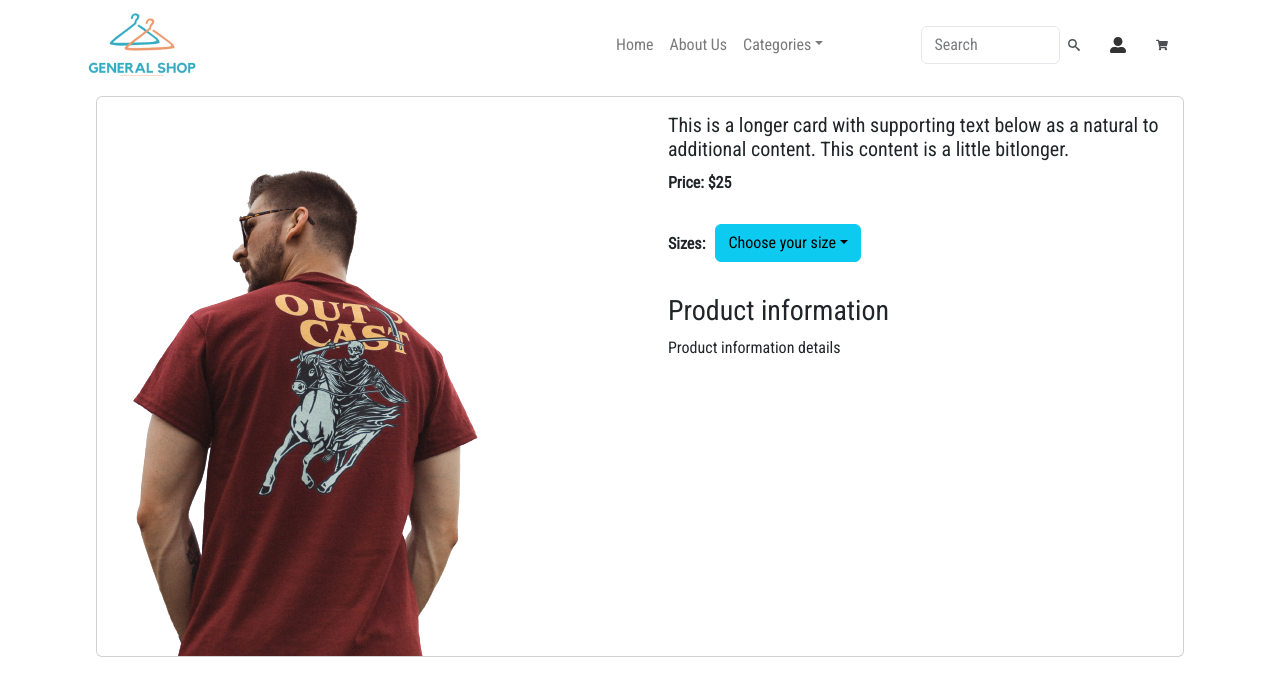
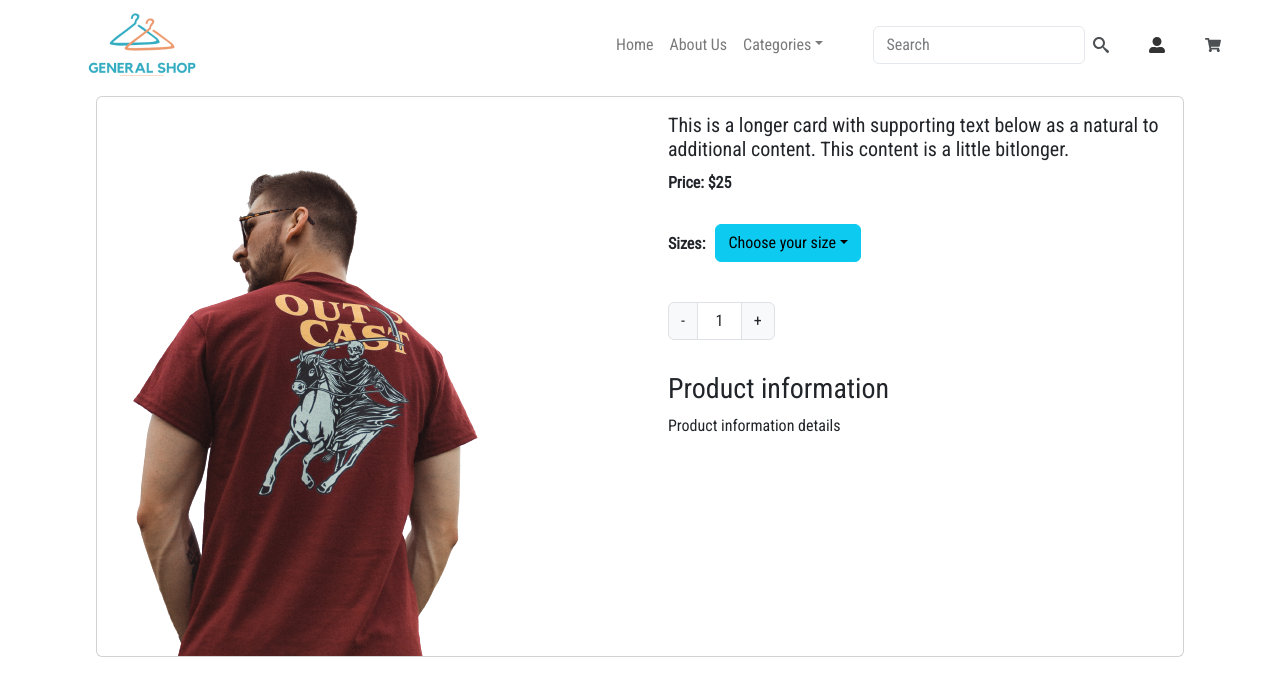
Before and after one commit to LuDev01/General-Shop, a React (Create React App) app in the folder client/: page /productDetails/1 in a window 1280 px wide. Both pictures are taken after a click on the icon 1074 px from the left and 44 px from the top of the page. Shown: the top 696 px of the page. Built offline with nearby package versions, Linux system fonts and the light colour scheme.

Commit message:
Solving the authentication issue

```diff
--- a/client/src/components/LoginForm.jsx
+++ b/client/src/components/LoginForm.jsx
@@ -5,7 +5,7 @@ import CarrouselLogIn from './CarrouselLogIn';
 import Form from "react-bootstrap/Form";
 import Logo from "./assets/GeneralShopLogo.png";
 import { BsFillEyeFill, BsFillEyeSlashFill } from "react-icons/bs";
-import bcrypt from 'bcryptjs';
+import CryptoJS from "crypto-js";
 
 export const LoginForm = () => {
 
@@ -15,8 +15,6 @@ export const LoginForm = () => {
   const [passw,setPassw]=useState('');
   const [emailError,setEmailError]=useState('');
   const [errors, setErrors]=useState('');
-  // const emailRef=useRef();
-  // const passwRef=useRef();
 
   const navigate = useNavigate();
 
@@ -52,27 +50,32 @@ export const LoginForm = () => {
     const errors = validate();
     setErrors(errors);
 
-//     const Eemail=email.current.value;
-//     const Ppassw=passw.current.value;
- const hashedPassword=bcrypt.hashSync(passw,12);
+
+    // const hashedPassword = CryptoJS.AES.encrypt(passw, 'secret key').toString();
 //  window.localStorage.setItem('login',JSON.stringify(Eemail,hashedPassword))
-
-
-  // // Send the request to the server
 
     if (!errors.email && !errors.passw) {
       // Here we only continue if there are no validation errors
+
+
+      console.log("Sending request with email and password:", email, passw);
+
       fetch('http://localhost:5000/login', {
         method: 'POST',
         headers: {
           'Content-Type': 'application/json',
           'Accept': 'application/json',
         },
-        body: JSON.stringify({ email: email, password: hashedPassword }),
+
+        body: JSON.stringify({ email: email, password: passw }),
+        // body: JSON.stringify({ email: email, password: hashedPassword }),
 
       })
         .then((response) => response.json())
         .then((data) => {
+
+          console.log("Received response from server:", data.message);
+
           if (data.message === 'Welcome!') {
             alert('Logged in successfully! Welcome to General Shop');
             setEmail('');
@@ -82,6 +85,7 @@ export const LoginForm = () => {
             // Authentication fails
             alert('Authentication failed! Please check your information or create your account.');
             console.log("Error de else")
+            console.log(passw);
           }
         })
         .catch((error) => console.log(error));
--- a/client/src/components/NavBar.css
+++ b/client/src/components/NavBar.css
@@ -20,17 +20,16 @@
     margin-right:60vh ;
 }
 .search-icon{
-    margin-right:  30px;
+    margin-right:  40px;
     cursor: pointer;
 }
-
 .user-icon{
-    margin-right: 30px;
+    margin-right: 40px;
     cursor: pointer;
 }
 
 .cart-icon{
-    margin-right: 30px;
+    /* margin-right: 30px; */
     cursor: pointer;
 }
 
@@ -38,7 +37,11 @@
     color: #000;
 }
 
+.search-container{
+    margin-left: -3rem;
+    width:220px;
 
+}
 .dropdown-search{
     display: flex;
     flex-direction: column;
@@ -58,3 +61,7 @@
     padding: 2px;
     margin-left: 10px;
 }
+.dropdown-search-img{
+    margin-left: 2rem;
+    max-width: 4.5rem;
+}
--- a/client/src/components/NavBar.jsx
+++ b/client/src/components/NavBar.jsx
@@ -6,14 +6,11 @@ import Form from "react-bootstrap/Form";
 import "./NavBar.css";
 import logo from "./assets/GeneralShopLogoNoSlogan.png";
 import { ImSearch } from "react-icons/im";
-import { useState, useEffect } from "react";
+import { useState} from "react";
 import CartModal from "./CartModal";
 import { FaUserAlt } from "react-icons/fa";
 import { Link } from "react-router-dom";
-import Dropdown from "react-bootstrap/Dropdown";
-import DropdownButton from "react-bootstrap/DropdownButton";
 import { products } from "./Products";
-
 
 export const NavBar = () => {
   const [navbar, setNavbar] = useState(false);
@@ -56,11 +53,9 @@ const handleOnSearch=(searchItem)=>{
   console.log('searching', searchItem);
 };
 
+  return (
+    <>
 
-
-
-
-  return (
     <Navbar
       expand="lg"
       className={
@@ -89,9 +84,9 @@ const handleOnSearch=(searchItem)=>{
               </NavDropdown.Item>
             </NavDropdown>
           </Nav>
-      <div className="search-container">
+      {/* <div className="search-container"> */}
           <Form
-            className="d-flex search-field"
+            className="d-flex search-field search-container"
             style={{ opacity: search.opacity, transition: search.transition }}
           >
             <Form.Control
@@ -108,27 +103,18 @@ const handleOnSearch=(searchItem)=>{
             {products.filter(el=>{
               const searchItem=value.toLowerCase();
               const itemName=el.name.toLowerCase();
-              return searchItem && itemName.startsWith(searchItem) && itemName!==searchItem
+              // return searchItem && itemName.startsWith(searchItem) && itemName!==searchItem
+              return searchItem && itemName.includes(searchItem.toLowerCase()) && itemName!==searchItem
             }).slice(0,3)
 
             .map((el)=>(
-              <div className="dropdown-search-row" onClick={()=>handleOnSearch(el.name)} key={el.id}>
+              <Link className="dropdown-search-row"  to={`/productDetails/${el.id}`} onClick={()=>handleOnSearch(el.name)} key={el.id}   style={{ textDecoration: "none", color:"black" }}>
                 {el.name}
-
-              </div>
+                 <img  className="dropdown-search-img" src={el.image} alt="products" />
+                 </Link>
             ))}
-
             </div>
-
-        {/* {isDropdownVisible && (
-
-            <DropdownButton>
-            {products.map((el)=>(
-            <Dropdown.Item>{el.name}</Dropdown.Item>))}
-            </DropdownButton>
-        )} */}
           </Form>
-          </div>
 
           {search.showSearchButton ? (
             <ImSearch className="search-icon" onClick={showIcon}  />
@@ -142,5 +128,6 @@ const handleOnSearch=(searchItem)=>{
         </Navbar.Collapse>
       </Container>
     </Navbar>
+    </>
   );
 };
--- a/client/src/components/ProductDetails.jsx
+++ b/client/src/components/ProductDetails.jsx
@@ -15,6 +15,22 @@ import { NavBar } from "./NavBar";
 export const ProductDetails = () => {
   const { productId } = useParams();
   const [selectedSize, setSelectedSize] = useState(null);
+  const [quantity,setQuantity]=useState(1);
+
+  const handleDecrement=()=>{
+    if(quantity>1){
+      setQuantity(prevCount=>prevCount-1);
+    }
+
+  };
+  const handleIncrement=()=>{
+    if(quantity<10){
+      setQuantity(prevCount=>prevCount+1);
+    }
+
+  }
+
+
   const product = products.find(
     (products) => products.id === parseInt(productId)
   );
@@ -60,6 +76,17 @@ export const ProductDetails = () => {
                   </Dropdown.Menu>
                 </Dropdown>
               </CardSubtitle>
+              <br />
+              <div className="row">
+              <div className="col-md-3 mt-3">
+              <div className="input-group">
+                <button type="button" onClick={handleDecrement} className="input-group-text">-</button>
+                <input type="numbet" className="form-control text-center"value={quantity}/>
+                {/* <div className="form-control text-center">{quantity}</div> */}
+                <button type="button" onClick={handleIncrement} className="input-group-text">+</button>
+              </div>
+              </div>
+              </div>
               <div className="product-info">
                 <h3>Product information</h3>
                 <p>Product information details</p>
--- a/client/src/components/RegisterForm.jsx
+++ b/client/src/components/RegisterForm.jsx
@@ -105,6 +105,7 @@ export const RegisterForm = () => {
             })
           } else {
             const hashedPassword=bcrypt.hashSync(password,12);
+
              password=hashedPassword;
              confirmPassword=password;
               const user = {
```
Also changed, not shown: 2 other files (tests, documents, lock files or other folders).
